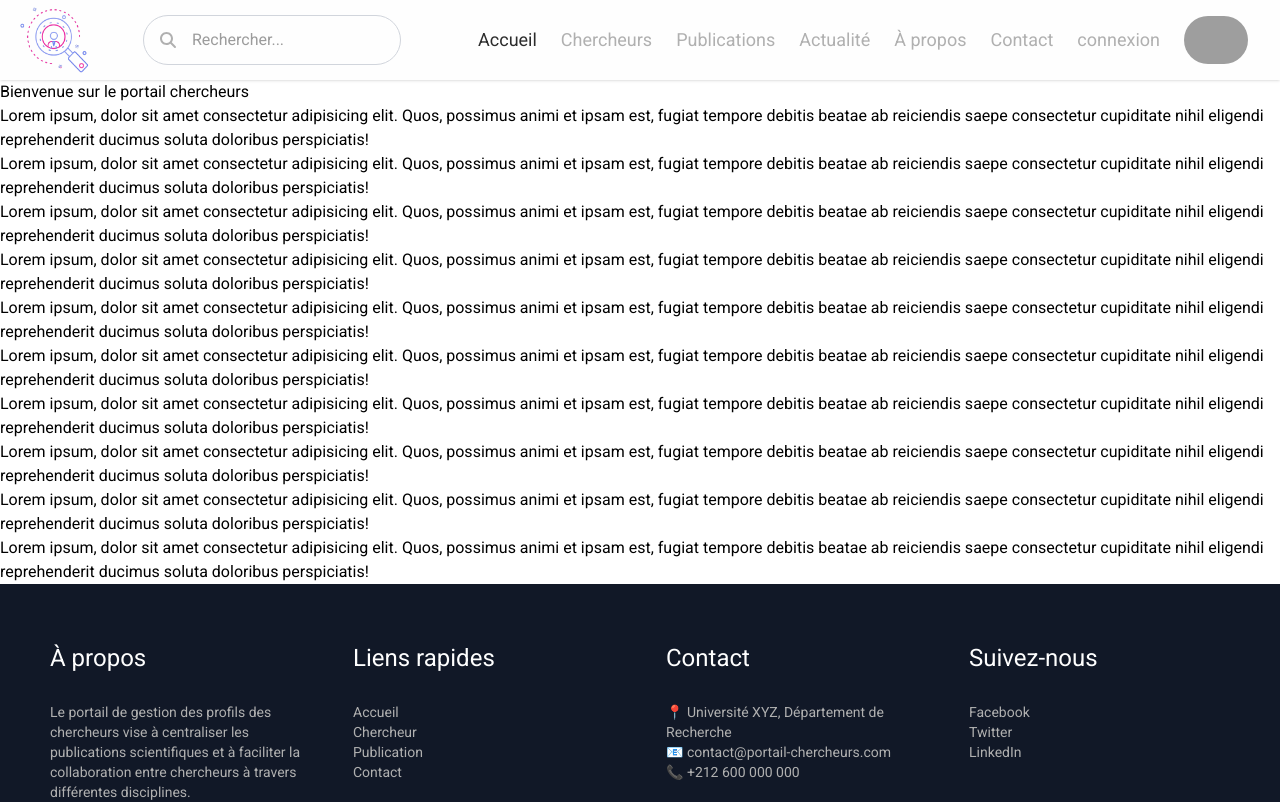
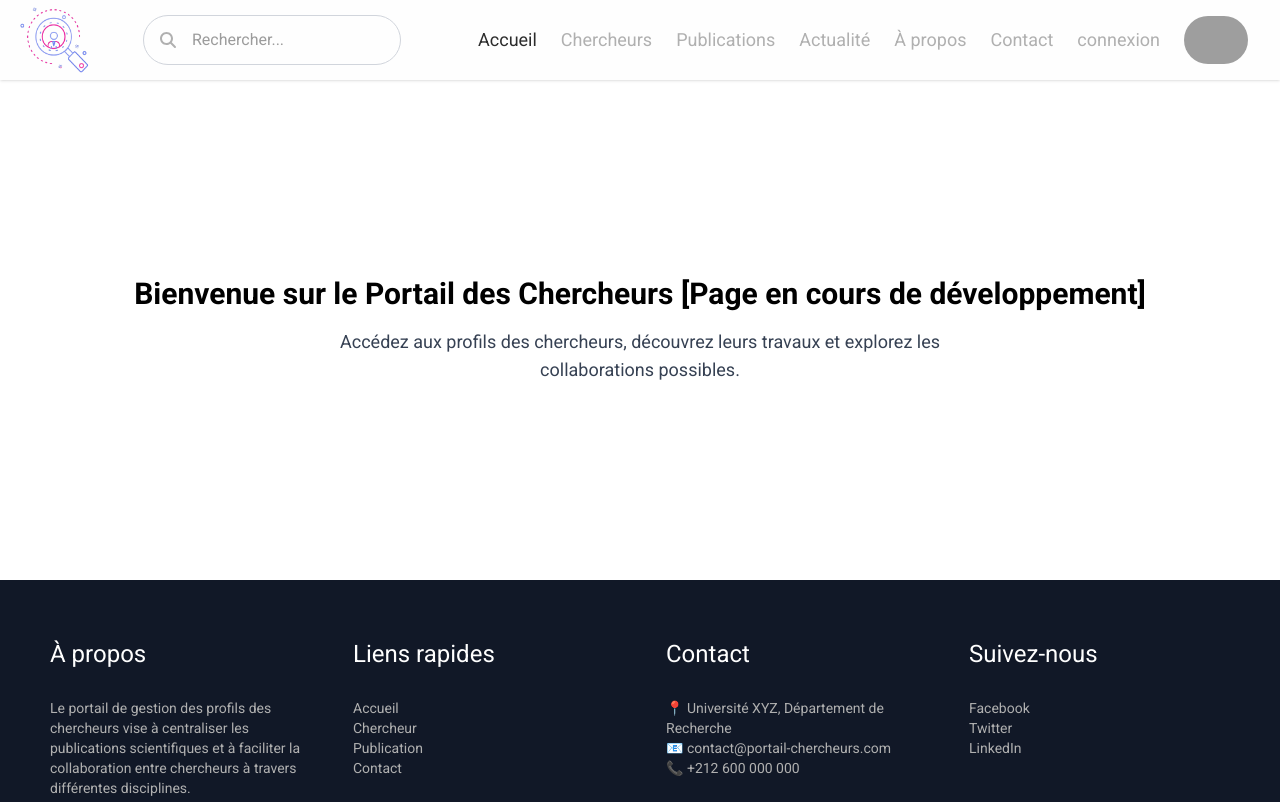
Before and after one commit to Ouassim721/Portail-de-gestion-des-profils-chercheurs, a React (Vite) app in the folder portail-chercheurs-frontend/: page / in a window 1280 px wide. Shown: the top 802 px of the page. Built offline with nearby package versions, Linux system fonts and the light colour scheme; grey boxes are pictures that could not be loaded.

Commit message:
home page placeholder

```diff
--- a/portail-chercheurs-frontend/src/pages/Home.jsx
+++ b/portail-chercheurs-frontend/src/pages/Home.jsx
@@ -1,67 +1,17 @@
 function Home() {
   return (
     <>
-      <h1>Bienvenue sur le portail chercheurs</h1>
-      <p>
-        Lorem ipsum, dolor sit amet consectetur adipisicing elit. Quos, possimus
-        animi et ipsam est, fugiat tempore debitis beatae ab reiciendis saepe
-        consectetur cupiditate nihil eligendi reprehenderit ducimus soluta
-        doloribus perspiciatis!
-      </p>
-      <p>
-        Lorem ipsum, dolor sit amet consectetur adipisicing elit. Quos, possimus
-        animi et ipsam est, fugiat tempore debitis beatae ab reiciendis saepe
-        consectetur cupiditate nihil eligendi reprehenderit ducimus soluta
-        doloribus perspiciatis!
-      </p>
-      <p>
-        Lorem ipsum, dolor sit amet consectetur adipisicing elit. Quos, possimus
-        animi et ipsam est, fugiat tempore debitis beatae ab reiciendis saepe
-        consectetur cupiditate nihil eligendi reprehenderit ducimus soluta
-        doloribus perspiciatis!
-      </p>
-      <p>
-        Lorem ipsum, dolor sit amet consectetur adipisicing elit. Quos, possimus
-        animi et ipsam est, fugiat tempore debitis beatae ab reiciendis saepe
-        consectetur cupiditate nihil eligendi reprehenderit ducimus soluta
-        doloribus perspiciatis!
-      </p>
-      <p>
-        Lorem ipsum, dolor sit amet consectetur adipisicing elit. Quos, possimus
-        animi et ipsam est, fugiat tempore debitis beatae ab reiciendis saepe
-        consectetur cupiditate nihil eligendi reprehenderit ducimus soluta
-        doloribus perspiciatis!
-      </p>
-      <p>
-        Lorem ipsum, dolor sit amet consectetur adipisicing elit. Quos, possimus
-        animi et ipsam est, fugiat tempore debitis beatae ab reiciendis saepe
-        consectetur cupiditate nihil eligendi reprehenderit ducimus soluta
-        doloribus perspiciatis!
-      </p>
-      <p>
-        Lorem ipsum, dolor sit amet consectetur adipisicing elit. Quos, possimus
-        animi et ipsam est, fugiat tempore debitis beatae ab reiciendis saepe
-        consectetur cupiditate nihil eligendi reprehenderit ducimus soluta
-        doloribus perspiciatis!
-      </p>
-      <p>
-        Lorem ipsum, dolor sit amet consectetur adipisicing elit. Quos, possimus
-        animi et ipsam est, fugiat tempore debitis beatae ab reiciendis saepe
-        consectetur cupiditate nihil eligendi reprehenderit ducimus soluta
-        doloribus perspiciatis!
-      </p>
-      <p>
-        Lorem ipsum, dolor sit amet consectetur adipisicing elit. Quos, possimus
-        animi et ipsam est, fugiat tempore debitis beatae ab reiciendis saepe
-        consectetur cupiditate nihil eligendi reprehenderit ducimus soluta
-        doloribus perspiciatis!
-      </p>
-      <p>
-        Lorem ipsum, dolor sit amet consectetur adipisicing elit. Quos, possimus
-        animi et ipsam est, fugiat tempore debitis beatae ab reiciendis saepe
-        consectetur cupiditate nihil eligendi reprehenderit ducimus soluta
-        doloribus perspiciatis!
-      </p>
+      {/* Contenu principal */}
+      <main className="flex flex-col items-center justify-center flex-grow px-6 h-[500px]">
+        <h2 className="text-3xl font-bold mb-4 text-center">
+          Bienvenue sur le Portail des Chercheurs [Page en cours de
+          développement]
+        </h2>
+        <p className="text-gray-700 text-lg text-center max-w-2xl">
+          Accédez aux profils des chercheurs, découvrez leurs travaux et
+          explorez les collaborations possibles.
+        </p>
+      </main>
     </>
   ); // Contenu de la page Home
 }
```
